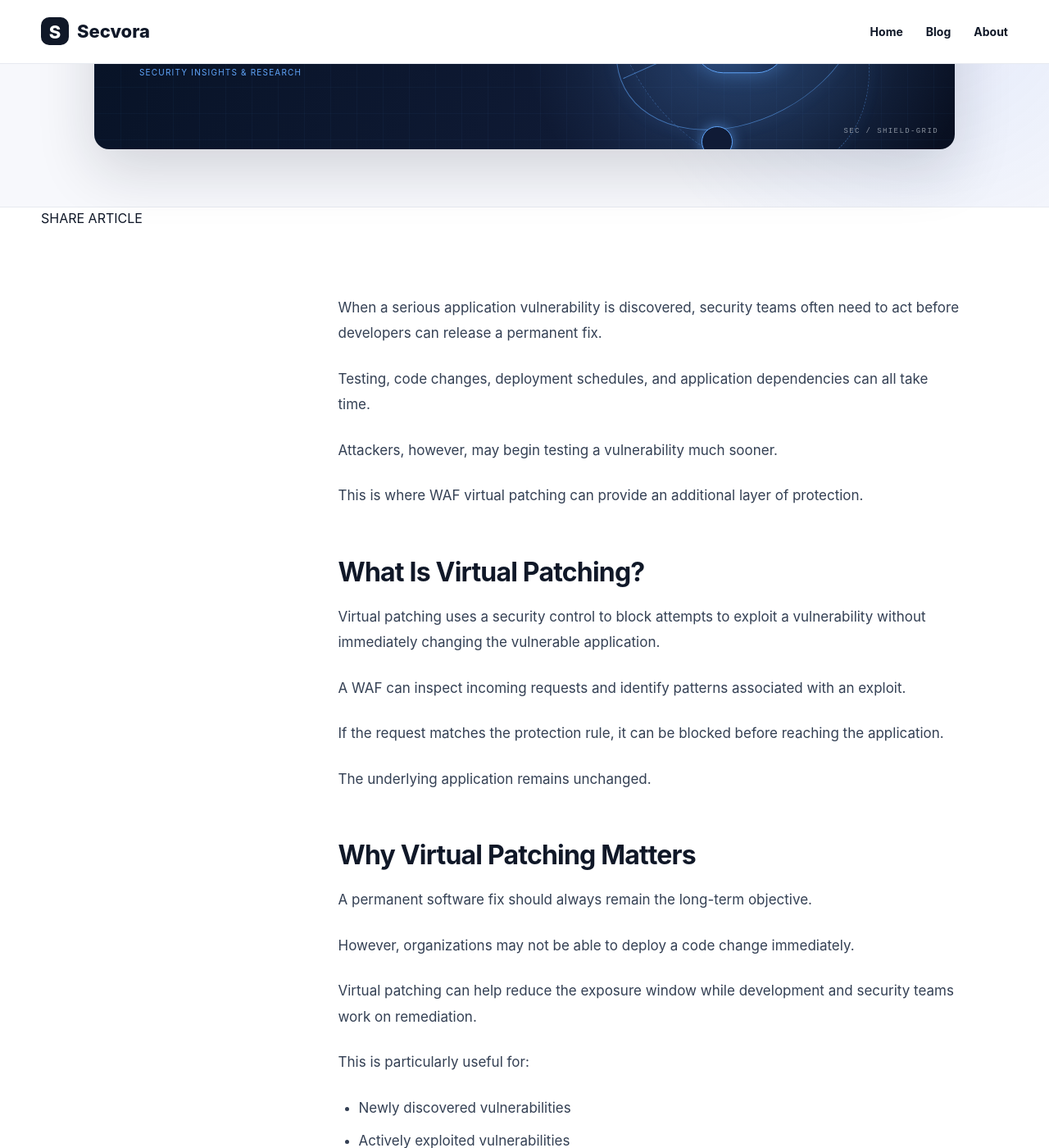
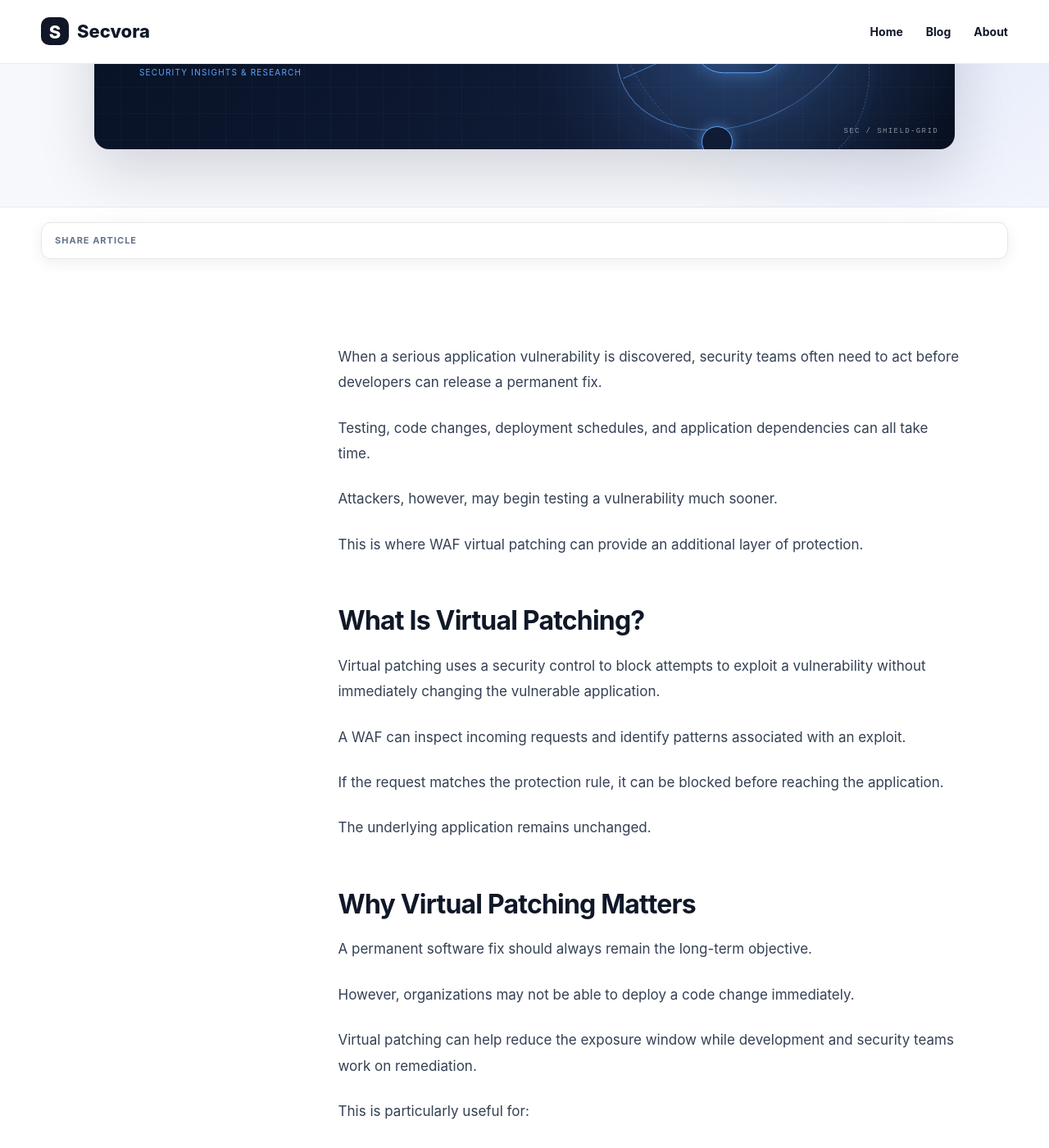
Before and after one commit to prasadprechu/Secvora, a Jekyll site: the page built from _posts/2026-10-06-waf-virtual-patching.md, in a window 1280 px wide and 1400 px high, scrolled down 745 px. Shown: the whole window at 82% size. Built offline with Jekyll 4.4.1, drawn with Linux system fonts in a browser that asks for light colours.

Commit message:
Update style.css

```diff
--- a/assets/css/style.css
+++ b/assets/css/style.css
@@ -3147,3 +3147,62 @@ grid-template-columns: 1fr;
     font-size: 7px;
   }
 }
+
+
+/* Secvora sticky article share bar */
+.share-bar-container {
+  position: sticky;
+  top: 12px;
+  z-index: 50;
+  margin-top: 18px;
+  margin-bottom: 24px;
+}
+
+.secvora-share-bar {
+  display: flex;
+  align-items: center;
+  flex-wrap: wrap;
+  gap: 10px;
+  padding: 12px 16px;
+  background: #ffffff;
+  border: 1px solid #e5e7eb;
+  border-radius: 12px;
+  box-shadow: 0 4px 18px rgba(15, 23, 42, 0.07);
+}
+
+.share-bar-label {
+  margin-right: 8px;
+  color: #64748b;
+  font-size: 11px;
+  font-weight: 700;
+  letter-spacing: 1px;
+}
+
+.secvora-share-bar a {
+  opacity: 0.9;
+  transition: transform 0.2s ease, opacity 0.2s ease;
+}
+
+.secvora-share-bar a:hover {
+  opacity: 1;
+  transform: translateY(-2px);
+}
+
+@media (max-width: 600px) {
+  .share-bar-container {
+    top: 6px;
+    margin-top: 12px;
+    margin-bottom: 18px;
+  }
+
+  .secvora-share-bar {
+    gap: 8px;
+    padding: 10px;
+    border-radius: 10px;
+  }
+
+  .share-bar-label {
+    width: 100%;
+    margin-right: 0;
+  }
+}
```
